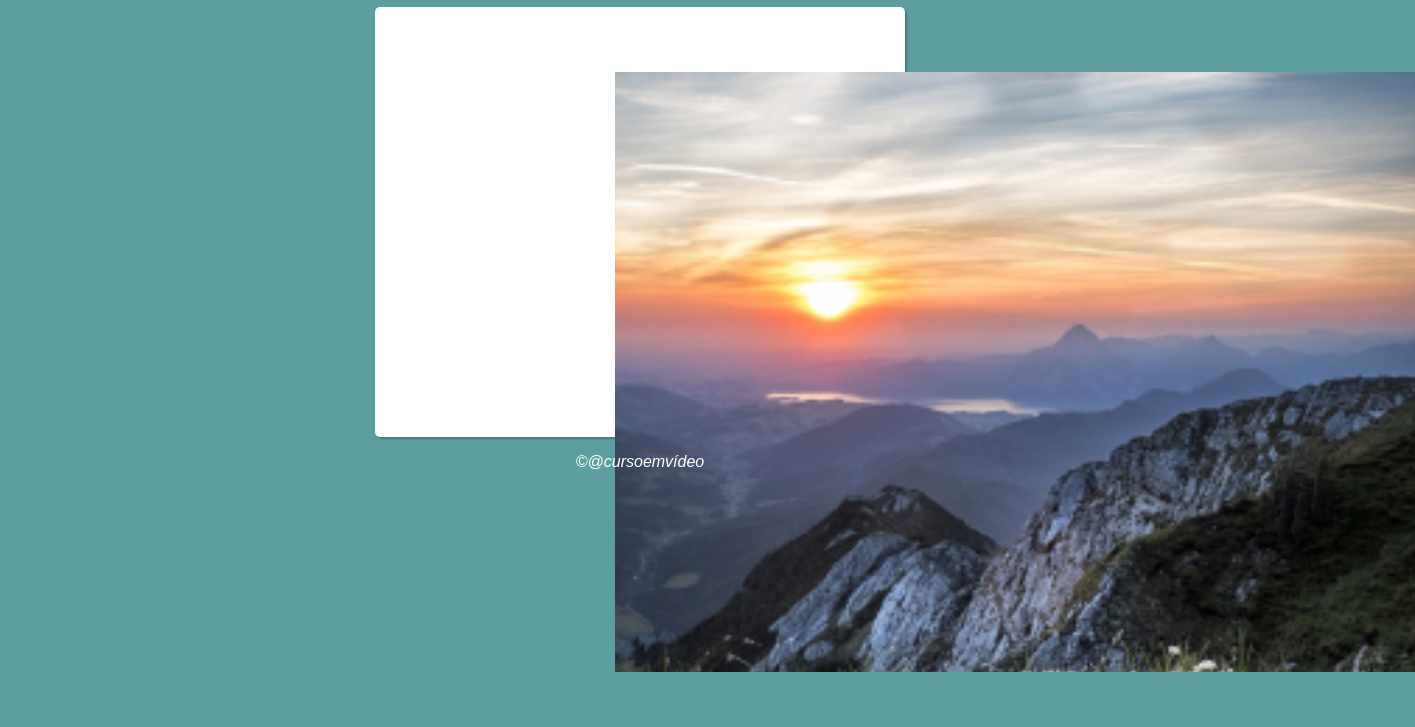
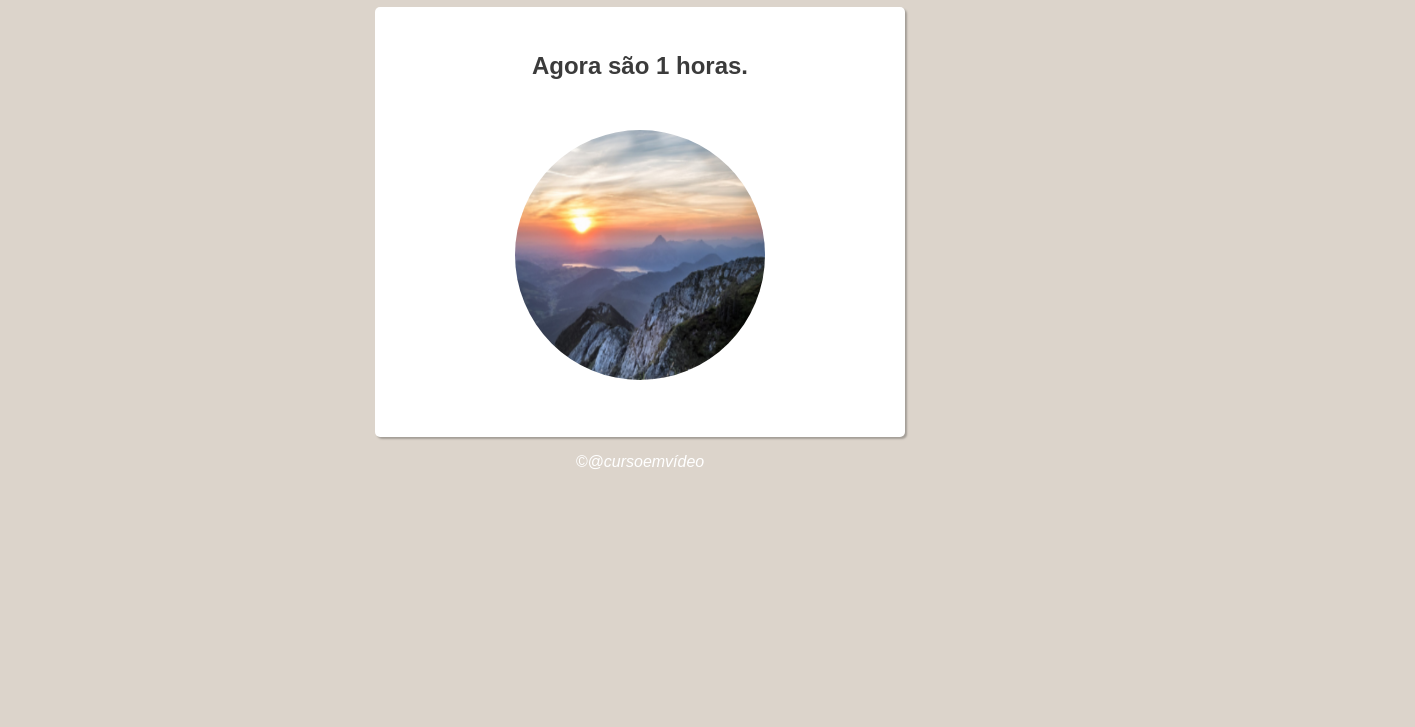
Before and after one commit to luciananader/Javascript, a plain HTML site: page AULA 12 EXER/modelo.html in a window 1280 px wide. Shown: the part 73-800 px from the top of the page, 1415 px wide, since content can reach past the window. Drawn offline with Linux system fonts and the light colour scheme.

Commit message:
alteração

```diff
--- a/AULA 12 EXER/estilo.css
+++ b/AULA 12 EXER/estilo.css
@@ -1,6 +1,6 @@
 @charset "UTF-8";
 body{
-background-color: cadetblue;
+background-color:cadetblue;
 font-family: Arial, Helvetica, sans-serif;
 }
 
@@ -21,24 +21,25 @@ header>h1{
     color: white;
 }
 
-div#texto{
-    color: cadetblue;
+div{
+    display: block;
+}
+
+div#msg{
+    font-size: 1.5em;
+    color: rgba(0, 0, 0, 0.767);
     font-weight: bold;
     text-align: center;
-    padding: 20px;
+    padding: 30px;
 }
 
-div#imagem{
+img#imagem{
     display: block;
-    width: 50px;
-    height: 50px;
-    background-color: cadetblue;
-    color: white;
+    width: 250px;
+    height:250px;
     margin: auto;
     border-radius: 50%;
-    margin-top: 50px;
-    bo
-
+    margin-top: 20px;
 }
 
 footer{
--- a/AULA 12 EXER/modelo.html
+++ b/AULA 12 EXER/modelo.html
@@ -4,19 +4,19 @@
     <meta charset="UTF-8">
     <meta http-equiv="X-UA-Compatible" content="IE=edge">
     <meta name="viewport" content="width=device-width, initial-scale=1.0">
-    <title>Modelo de exercício</title>
+    <title>Hora do dia</title>
     <link rel="stylesheet" href="estilo.css">
 </head>
-<body>
+<body onload = "carregar()">
     <header>
         <h1>Hora do Dia</h1>
     </header>
     <section>
-        <div id="txt">
+        <div id="msg">
 
         </div>
         <div id="imagem">
-            <img id=imagem src="imagens/fotomanha (1).png" alt="fotomanha">
+            <img id="imagem" src="fotomanha.png" alt="fotomanha">
         </div>
     </section>
     <footer>
--- a/AULA 12 EXER/script.js
+++ b/AULA 12 EXER/script.js
@@ -1,7 +1,21 @@
-function carregar(){
-    var txt = document.getElementById('txt')
-    var img = document.getElementById('imagem')
+function carregar() {
+    var msg = window.document.getElementById('msg')
+    var img = window.document.getElementById('imagem')
     var data = new Date()
     var hora = data.getHours()
-    txt.innerHTML = `Agora são ${hora} horas.`
+    msg.innerHTML = `Agora são ${hora} horas.`
+    if (hora>=0 && hora<12){
+        //Bom dia!!
+        img.src = 'fotomanha.png'
+        document.body.style.background ='#dcd4cb'
+    } else if (hora>=12 && hora<18){
+        //Boa tarde!!
+        img.src = 'fototarde.png'
+        document.body.style.background ='#aa8691'
+    } else{
+        //Boa noite!!
+        img.src = 'fotonoite.png'
+        document.body.style.background ='#9d4152'
+
+    }
 }
```
Also changed, not shown: AULA 12 EXER/fotomanha.png (renamed from AULA 12 EXER/imagens/fotomanha (1).png), AULA 12 EXER/fotonoite.png (renamed from AULA 12 EXER/imagens/fotonoite.png), AULA 12 EXER/fototarde.png (renamed from AULA 12 EXER/imagens/fototarde.png).
